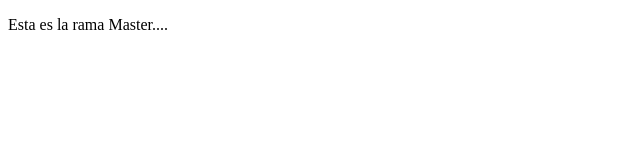
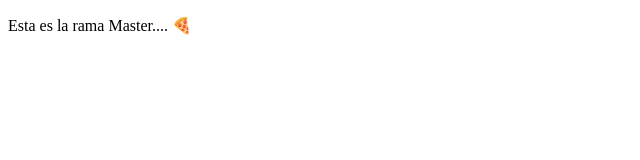
Before and after one commit to jm-27/repoJMCursoGit, a plain HTML site: page index.html in a window 1280 px wide. Shown: the full height of the page, 0-640 px from the left. Drawn offline with Linux system fonts and the light colour scheme.

```diff
--- a/index.html
+++ b/index.html
@@ -7,7 +7,7 @@
     <title>Document</title>
 </head>
 <body>
-    <p>Esta es la rama Master....  </p>
+    <p>Esta es la rama Master.... 🍕 </p>
 
 
 
```
